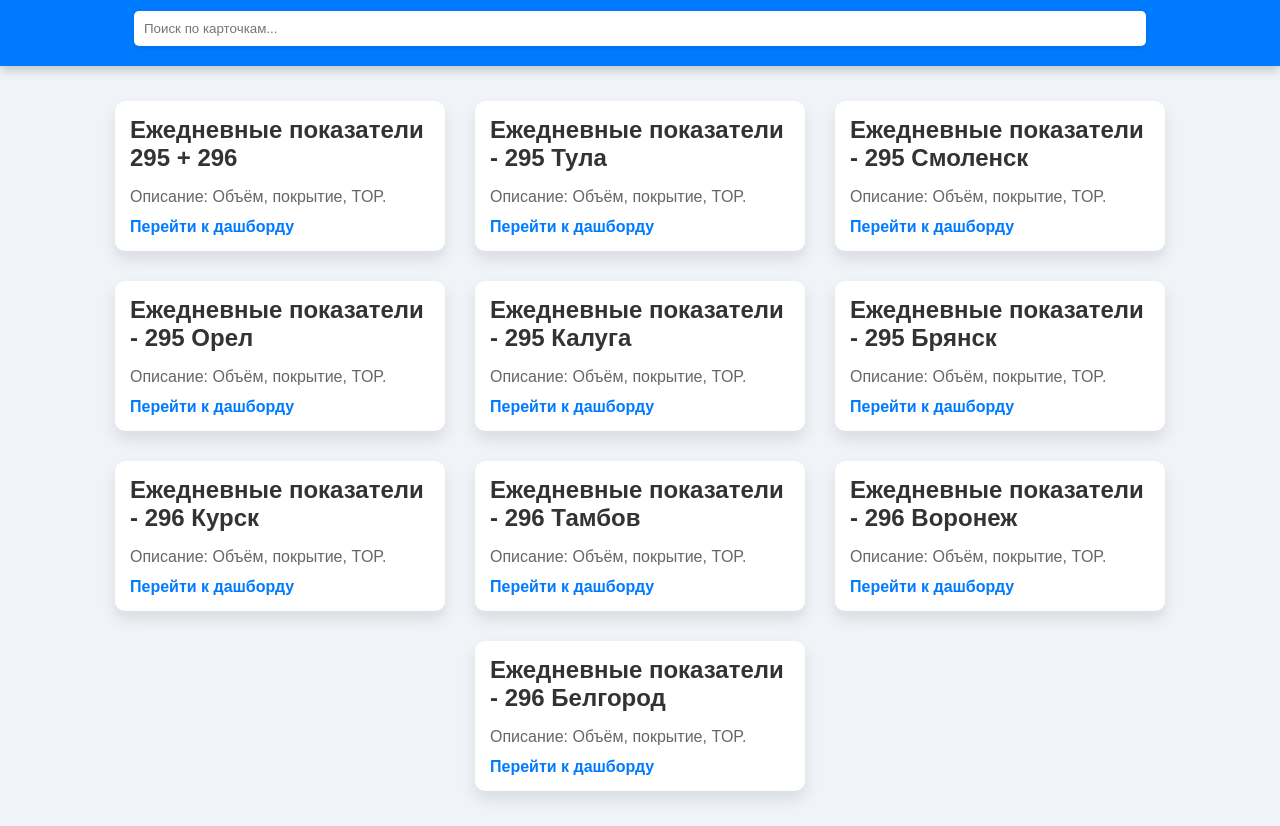
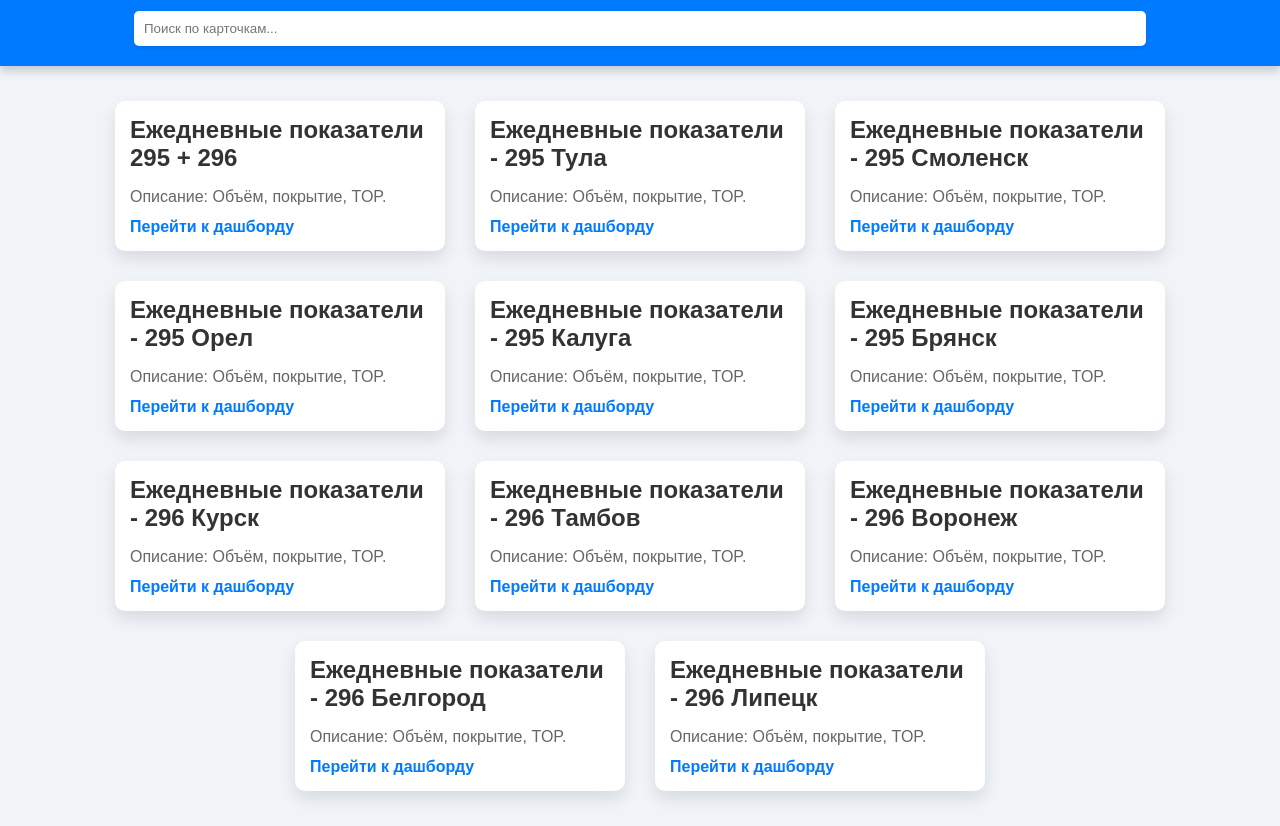
Before and after one commit to narciSSuca/narciSSuca.github.io, a plain HTML site: page index.html in a window 1280 px wide. Shown: the part 99-925 px from the top of the page. Drawn offline with Linux system fonts and the light colour scheme.

Commit message:
Update index.html

```diff
--- a/index.html
+++ b/index.html
@@ -77,6 +77,12 @@
             <p>Описание: Объём, покрытие, TOP.</p>
             <a href="https://datalens.yandex/cwlrhmq7s4cuz" target="_blank">Перейти к дашборду</a>
         </div>
+
+        <div class="card">
+            <h2>Ежедневные показатели - 296 Липецк  </h2>
+            <p>Описание: Объём, покрытие, TOP.</p>
+            <a href="https://datalens.yandex/0lxxyjelzpuqn" target="_blank">Перейти к дашборду</a>
+        </div>
     </main>
 
     <script>
```
